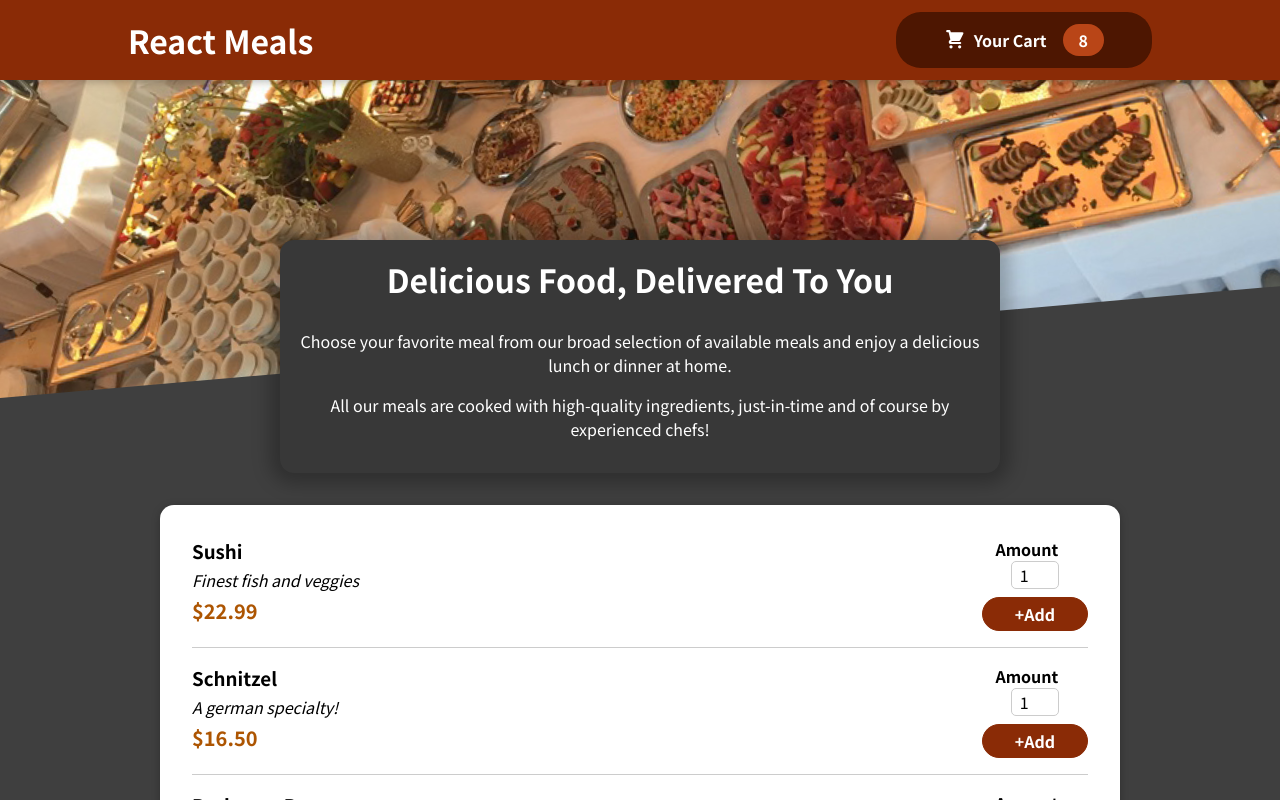
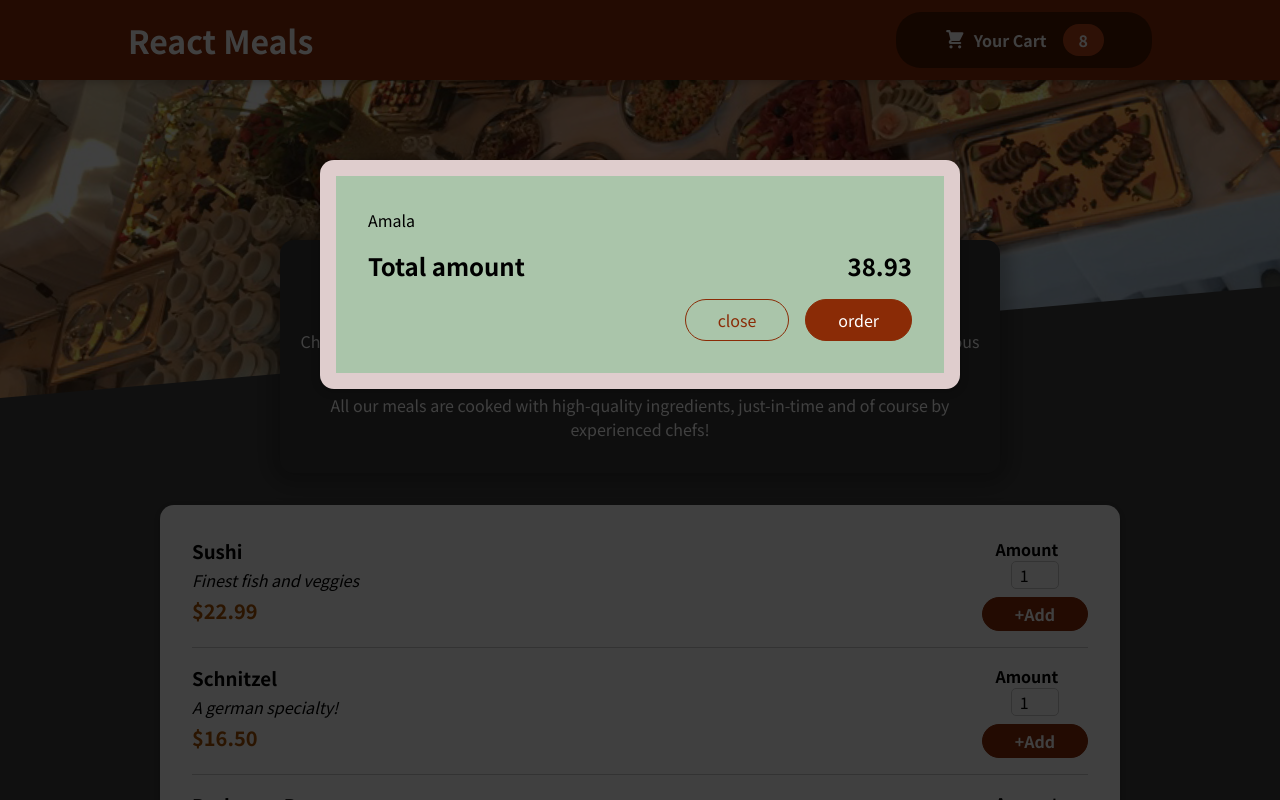
Before and after one commit to TEECOD3/FoodOrderApp, a React (Vite) app: page / in a window 1280 px wide. Shown: the top 800 px of the page. Built offline with nearby package versions, Linux system fonts and the light colour scheme.

Commit message:
feat:modal implemental and modal optimization using portals

```diff
--- a/index.html
+++ b/index.html
@@ -7,6 +7,7 @@
     <title>Vite + React</title>
   </head>
   <body>
+    <div id="overlays"></div>
     <div id="root"></div>
     <script type="module" src="/src/main.jsx"></script>
   </body>
--- a/src/App.jsx
+++ b/src/App.jsx
@@ -1,10 +1,12 @@
 import React from "react";
 import Header from "./components/Layout/Header";
 import Meals from "./components/Meals/Meals";
+import Cart from "./components/Carts/Cart";
 
 function App() {
   return (
     <React.Fragment>
+      <Cart />
       <Header />
       <main>
         <Meals />
--- a/src/components/Carts/Cart.jsx
+++ b/src/components/Carts/Cart.jsx
@@ -1,18 +1,23 @@
 import classes from "./cart.module.css";
 import React from "react";
+import Modal from "../UI/Modal";
 
-function cart() {
+function Cart() {
   const cartItems = [
     {
       id: "c1",
-      name: "shsishi",
+      name: "Amala",
       amount: 2,
       price: 12.99,
     },
   ];
   return (
-    <div>
-      <ul className={classes["cart-items"]}>{cartItems}</ul>
+    <Modal className={classes.modalcolor}>
+      <ul className={classes["cart-items"]}>
+        {cartItems.map((item) => (
+          <li key={item.id}>{item.name}</li>
+        ))}
+      </ul>
       <div className={classes.total}>
         <span>Total amount</span>
         <span>38.93</span>
@@ -21,8 +26,8 @@ function cart() {
         <button className={classes["button--alt"]}>close</button>
         <button className={classes.button}>order</button>
       </div>
-    </div>
+    </Modal>
   );
 }
 
-export default cart;
+export default Cart;
--- a/src/components/Carts/cart.module.css
+++ b/src/components/Carts/cart.module.css
@@ -29,6 +29,10 @@
   margin-left: 1rem;
 }
 
+.modalcolor {
+  background-color: rgb(170, 197, 170);
+}
+
 .actions button:hover,
 .actions button:active {
   background-color: #5a1a01;
--- a/src/components/Layout/Header.jsx
+++ b/src/components/Layout/Header.jsx
@@ -1,5 +1,5 @@
 import React from "react";
-import mealsImage from "../../../public/meals.jpg";
+import mealsImage from "../../../src/meals.jpg";
 import classes from "./Header.module.css";
 import HeaderCartButton from "./HeaderCartButton";
 
--- /dev/null
+++ b/src/components/UI/Modal.jsx
@@ -0,0 +1,29 @@
+import React from "react";
+import classes from "./Modal.module.css";
+import ReactDOM from "react-dom";
+
+const Backdrop = () => {
+  return <div className={classes.backdrop} />;
+};
+const ModalOverlay = ({ children, classname }) => {
+  return (
+    <div className={classes.modal}>
+      <div className={`${classes.content} ${classname}`}>{children}</div>
+    </div>
+  );
+};
+
+const portalElement = document.getElementById("overlays");
+function Modal({ children, className }) {
+  return (
+    <React.Fragment>
+      {ReactDOM.createPortal(<Backdrop />, portalElement)}
+      {ReactDOM.createPortal(
+        <ModalOverlay classname={className}>{children}</ModalOverlay>,
+        portalElement
+      )}
+    </React.Fragment>
+  );
+}
+
+export default Modal;
--- /dev/null
+++ b/src/components/UI/Modal.module.css
@@ -0,0 +1,44 @@
+.backdrop {
+  position: fixed;
+  top: 0;
+  left: 0;
+  width: 100%;
+  height: 100vh;
+  z-index: 20;
+  background-color: rgba(0, 0, 0, 0.75);
+}
+
+.modal {
+  position: fixed;
+  top: 20vh;
+  left: 5%;
+  width: 90%;
+  background-color: rgb(223, 205, 205);
+  padding: 1rem;
+  border-radius: 14px;
+  box-shadow: 0 2px 8px rgba(0, 0, 0, 0.25);
+  z-index: 30;
+  animation: slide-down 300ms ease-out forwards;
+}
+
+.content {
+  padding: 2rem;
+}
+
+@media (min-width: 768px) {
+  .modal {
+    width: 40rem;
+    left: calc(50% - 20rem);
+  }
+}
+
+@keyframes slide-down {
+  from {
+    opacity: 0;
+    transform: translateY(-3rem);
+  }
+  to {
+    opacity: 1;
+    transform: translateY(0);
+  }
+}
```
Also changed, not shown: src/meals.jpg (renamed from public/meals.jpg).
